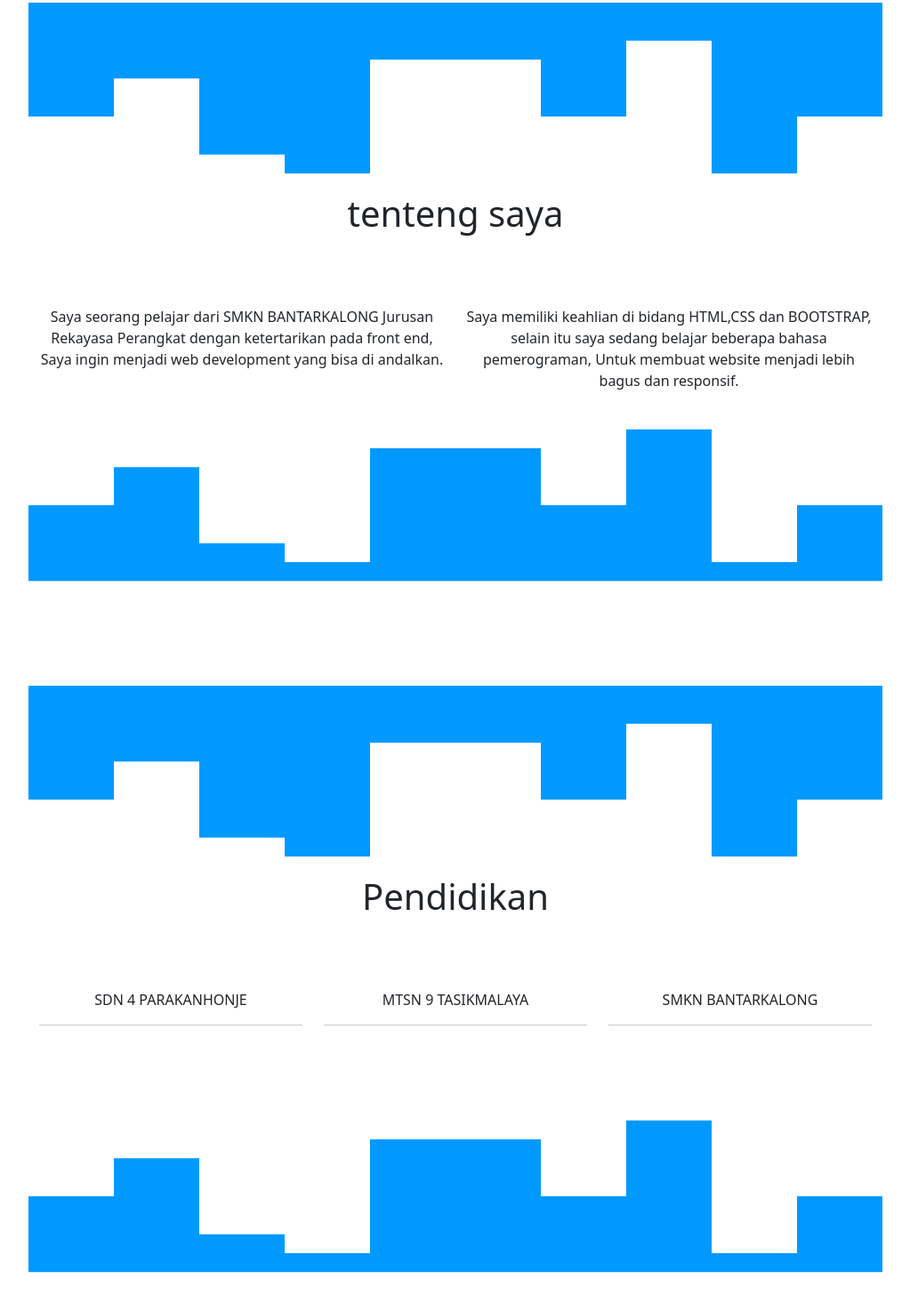
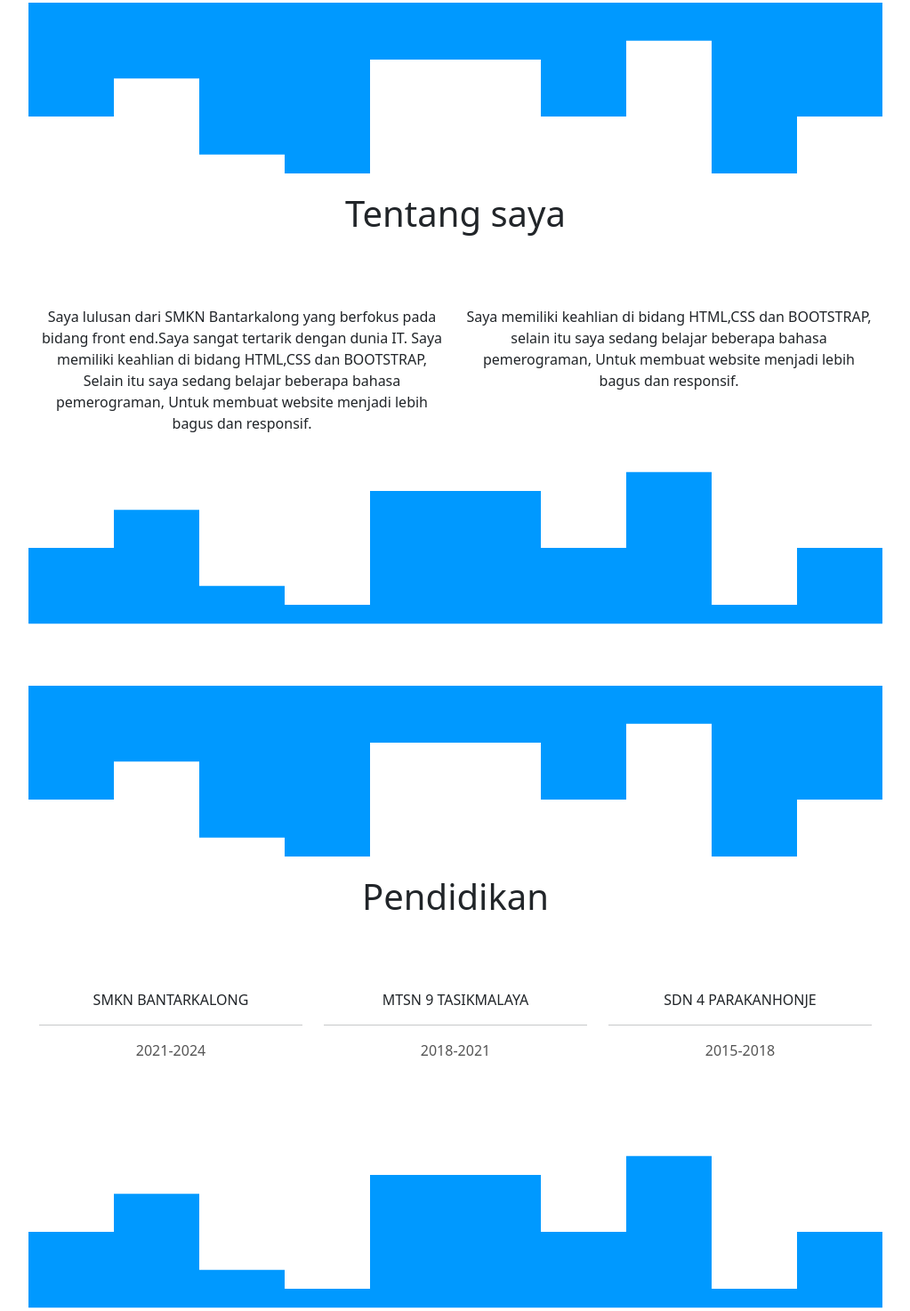
Before and after one commit to Yusban0/Yusban0, a plain HTML site: page index.html in a window 1280 px wide. Shown: the part 1494-2968 px from the top of the page at 89% size, without its empty margins (128-1151 px from the left). Drawn offline with nearby package versions, Linux system fonts and the light colour scheme.

Commit message:
Update index.html
mengganti text

```diff
--- a/index.html
+++ b/index.html
@@ -77,17 +77,21 @@
 
     <section id="tentang">
       <svg xmlns="http://www.w3.org/2000/svg" viewBox="0 0 1440 320"><path fill="#0099ff" fill-opacity="1" d="M0,224L0,192L144,192L144,128L288,128L288,256L432,256L432,288L576,288L576,96L720,96L720,96L864,96L864,192L1008,192L1008,64L1152,64L1152,288L1296,288L1296,192L1440,192L1440,0L1296,0L1296,0L1152,0L1152,0L1008,0L1008,0L864,0L864,0L720,0L720,0L576,0L576,0L432,0L432,0L288,0L288,0L144,0L144,0L0,0L0,0Z"></path></svg>
-      <center><h1>tenteng saya</h1></center>
+      <center><h1>Tentang saya</h1></center>
 <br><br><br>
       <center>
         <div class="container">
           <div class="row">
             <div class="col">
-              Saya seorang pelajar dari SMKN
-              BANTARKALONG Jurusan Rekayasa
-              Perangkat dengan ketertarikan pada front
-              end, Saya ingin menjadi web development
-              yang bisa di andalkan.
+              Saya lulusan dari SMKN Bantarkalong yang
+              berfokus pada bidang front end.Saya
+              sangat tertarik dengan dunia IT. Saya
+              memiliki keahlian di bidang HTML,CSS dan
+              BOOTSTRAP, Selain itu saya sedang belajar
+              beberapa bahasa pemerograman, Untuk
+              membuat website menjadi lebih bagus dan
+              responsif.
+
             </div>
             <div class="col">
               Saya memiliki keahlian di bidang HTML,CSS dan BOOTSTRAP, selain itu saya sedang belajar beberapa bahasa pemerograman, Untuk membuat website menjadi lebih bagus dan responsif.
@@ -108,16 +112,19 @@
       <div class="container">
         <div class="row">
           <div class="col">
-            SDN 4 PARAKANHONJE
+            SMKN BANTARKALONG
             <hr>
+            <p>2021-2024</p>
           </div>
           <div class="col">
             MTSN 9 TASIKMALAYA
             <hr>
+            <p>2018-2021</p>
           </div>
           <div class="col">
-            SMKN BANTARKALONG
+            SDN 4 PARAKANHONJE
             <hr>
+            <P>2015-2018</P>
           </div>
         </div>
       </div>
@@ -179,7 +186,7 @@
 
       <div class="sosmed">
           <h4>Github</h4>
-          <p>Yusban9</p>
+          <p>Yusban0</p>
       </div>
       </center>
     <svg xmlns="http://www.w3.org/2000/svg" viewBox="0 0 1440 320"><path fill="#0099ff" fill-opacity="1" d="M0,224L0,192L144,192L144,128L288,128L288,256L432,256L432,288L576,288L576,96L720,96L720,96L864,96L864,192L1008,192L1008,64L1152,64L1152,288L1296,288L1296,192L1440,192L1440,320L1296,320L1296,320L1152,320L1152,320L1008,320L1008,320L864,320L864,320L720,320L720,320L576,320L576,320L432,320L432,320L288,320L288,320L144,320L144,320L0,320L0,320Z"></path></svg>
```
